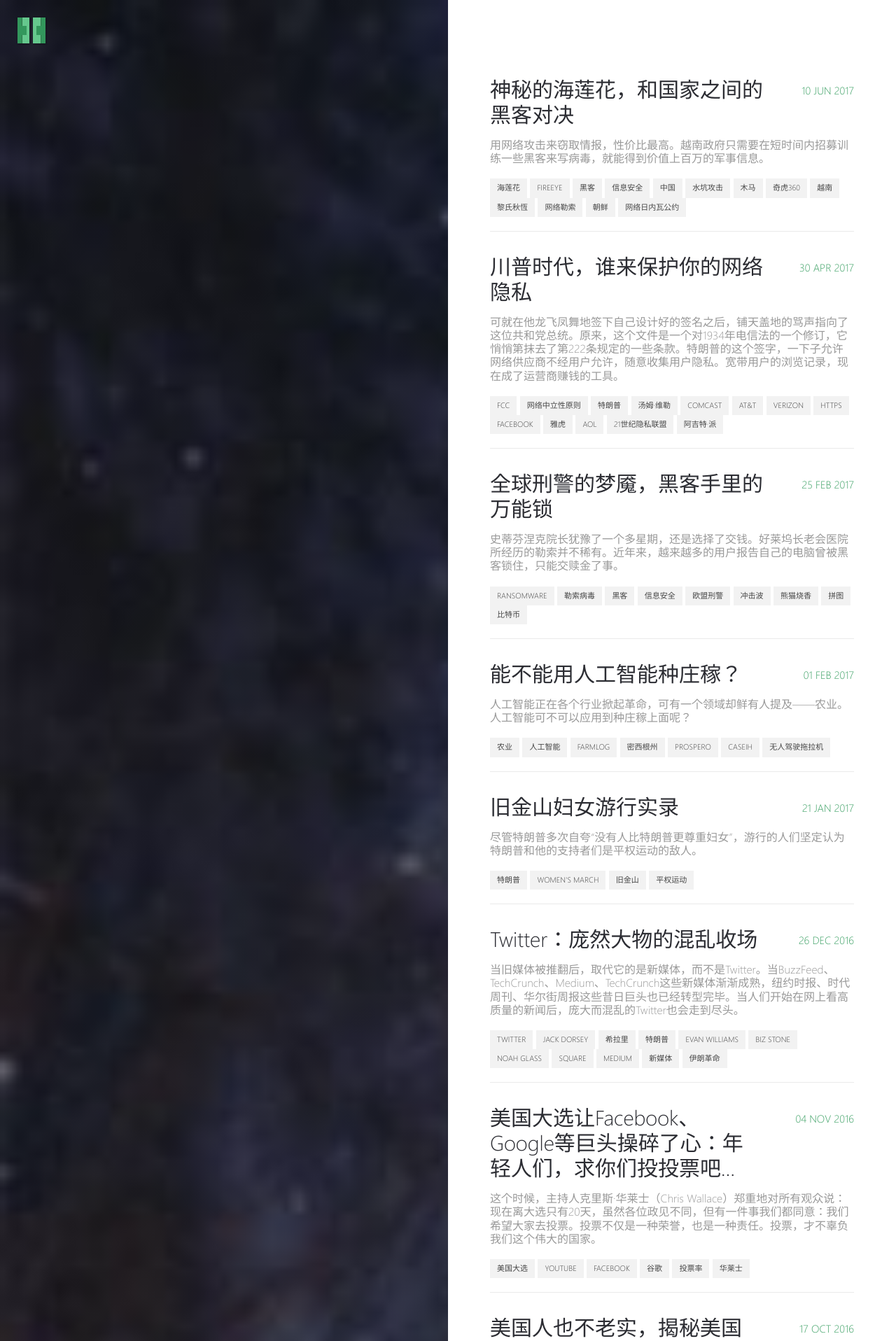
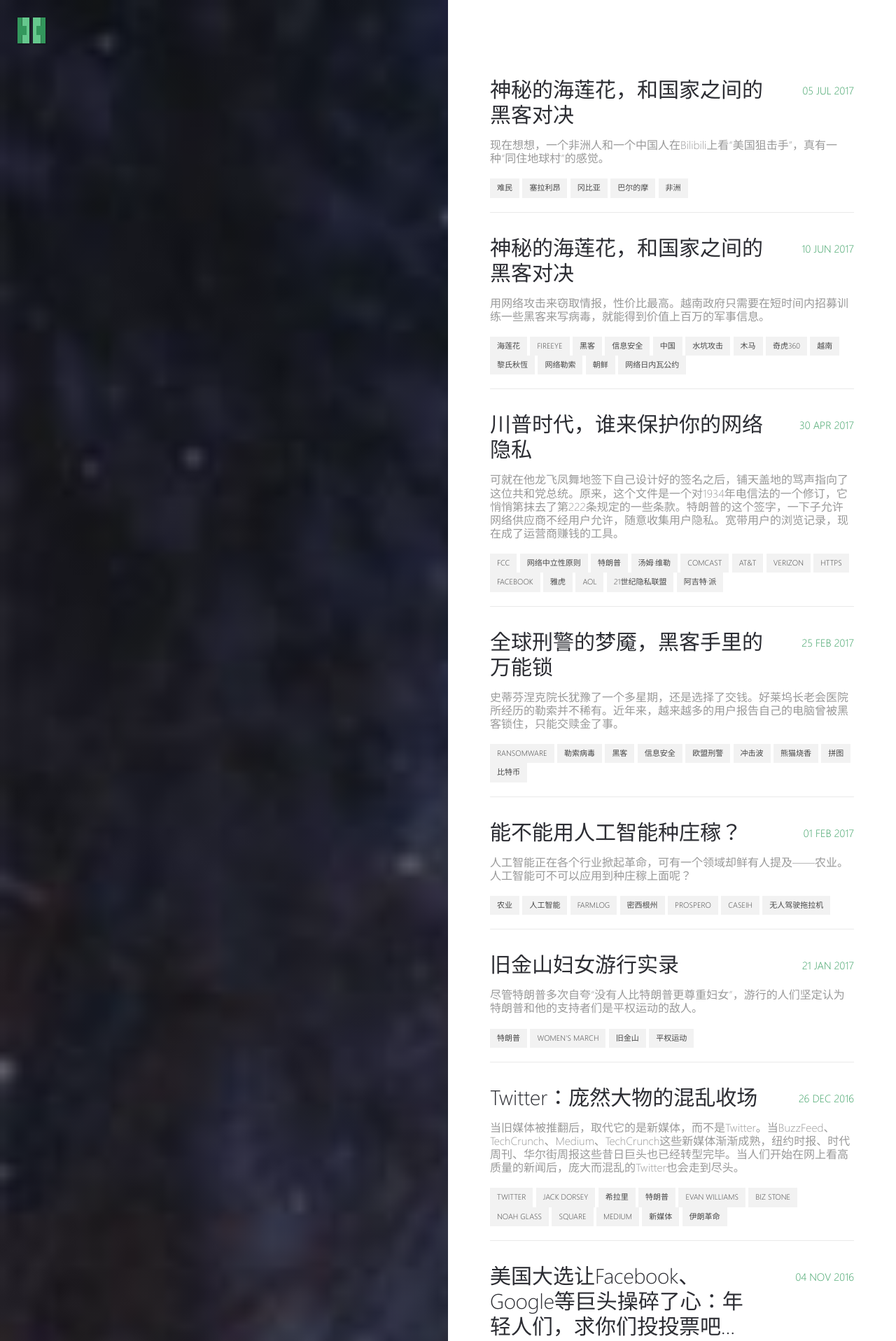
Before and after one commit to quzhi1/quzhi1.github.io, a Jekyll site: the page built from _pages/posts.md, in a window 1280 px wide. Shown: the top 1916 px of the page at 70% size. Built offline with Jekyll 4.4.1, drawn with Linux system fonts in a browser that asks for light colours; some of the changed text lies outside the part shown.

Commit message:
Add My roommate Dabo

```diff
--- /dev/null
+++ b/_posts/2017-07-05-my-roommate-dabo.md
@@ -0,0 +1,14 @@
+---
+layout: post
+title:  "神秘的海莲花，和国家之间的黑客对决 "
+date:   2017-07-05
+excerpt: "现在想想，一个非洲人和一个中国人在Bilibili上看“美国狙击手”，真有一种“同住地球村”的感觉。"
+tag:
+- 难民
+- 塞拉利昂
+- 冈比亚
+- 巴尔的摩
+- 非洲
+---
+
+<a href="https://zhuanlan.zhihu.com/p/27722095" target="_blank">点击阅读</a>
```
Also changed, not shown: _posts/2017-06-10-state-sponsored-internet-attack.md (+1 -1 lines).
